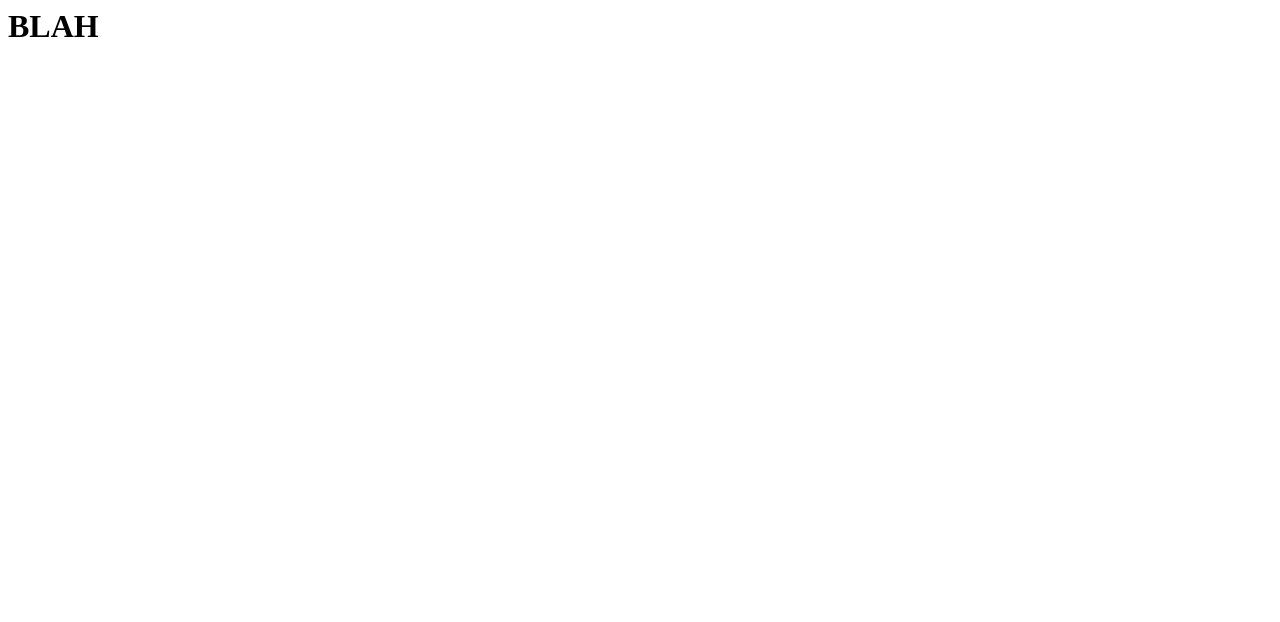
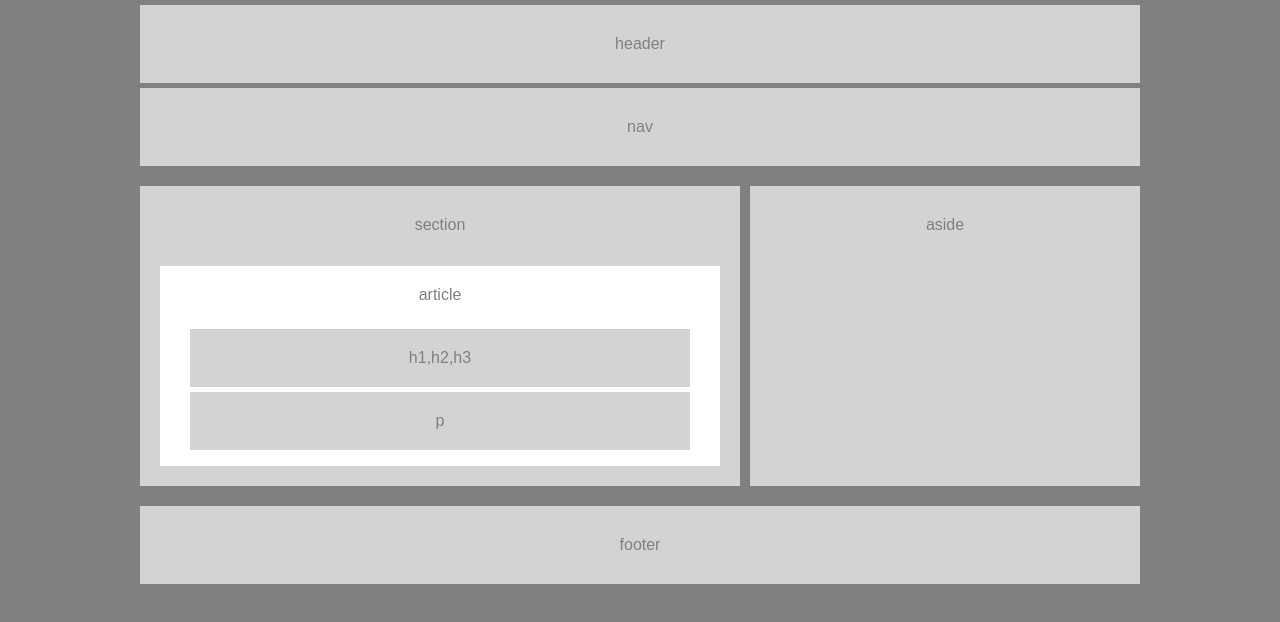
Before and after one commit to coreankim/coreankim.github.io, a plain HTML site: page index.html in a window 1280 px wide. Drawn offline with Linux system fonts and the light colour scheme.

Commit message:
This is my webpage!

```diff
--- a/index.html
+++ b/index.html
@@ -1,5 +1,37 @@
+<!doctype html>
 <html>
-	<header>
-		<h1>BLAH</h1>
-	</header>
+
+<head>
+	<title>Portfolio</title>
+	<link rel="stylesheet" type="text/css" href="cssreset.css">
+	<link rel="stylesheet" type="text/css" href="style.css">
+</head>
+
+<body>
+
+	<header>header</header>
+
+	<div class = "nav">nav</div>
+
+	<div class = "section">
+		<section>section</section>
+
+		<div class = "article">
+			<article>article</article>
+
+			<div class = "h">h1,h2,h3</div>
+
+			<div class = "p">p</div>
+
+		</div>
+	</div>
+
+	<div class = "aside">
+		<aside>aside</aside>
+	</div>
+
+	<div class = "footer">footer</div>
+
+</body>
+
 </html>
--- /dev/null
+++ b/style.css
@@ -0,0 +1,96 @@
+body {
+	background: gray;
+	width: 1000px;
+	margin: 0 auto;
+	font-family: arial;
+}
+
+header {
+	background: #D3D3D3;
+	padding: 30px 0px 30px 0px;
+	margin: 5px 0 5px 0;
+	text-align: center;
+	color: gray;
+}
+
+.nav {
+	background: #D3D3D3;
+	padding: 30px 0 30px 0;
+	margin: 5px 0 10px 0;
+	text-align: center;
+	color: gray;
+}
+
+.section {
+	float: left;
+	position: relative;
+	background: #D3D3D3;
+	width: 600px;
+	height: 300px;
+	margin: 10px 5px 10px 0;
+	text-align: center;
+	color: gray;
+}
+
+section {
+	margin: 30px 0px 30px 0px;
+}
+
+.aside {
+	float: right;
+	background: #D3D3D3;
+	width: 390px;
+	height: 300px;
+	margin: 10px 0 10px 5px;
+	text-align: center;
+	color: gray;
+}
+
+aside {
+	margin: 30px 0px 30px 0px;
+}
+
+.footer {
+	float: left;
+	background: #D3D3D3;
+	width: 1000px;
+	padding: 30px 0 30px 0px;
+	margin: 10px 0 0 0;
+	text-align: center;
+	color: gray;
+}
+
+.article {
+	position: absolute;
+	width: 560px;
+	height: 200px;
+	top: 80px;
+	bottom: 20px;
+	right: 20px;
+	left: 20px;
+	background: white;
+	text-align: center;
+	color: gray;
+}
+
+article {
+	padding: 20px 0px 20px 0px;
+}
+
+.h {
+	background: #D3D3D3;
+	width: 500px;
+	padding: 20px 0px 20px 0px;
+	margin: 5px auto;
+	text-align: center;
+	color: gray;
+}
+
+.p {
+	background: #D3D3D3;
+	width: 500px;
+	padding: 20px 0px 20px 0px;
+	margin: 5px auto;
+	text-align: center;
+	color: gray;
+}
```
Also changed, not shown: cssreset.css (added), 1 other file.
